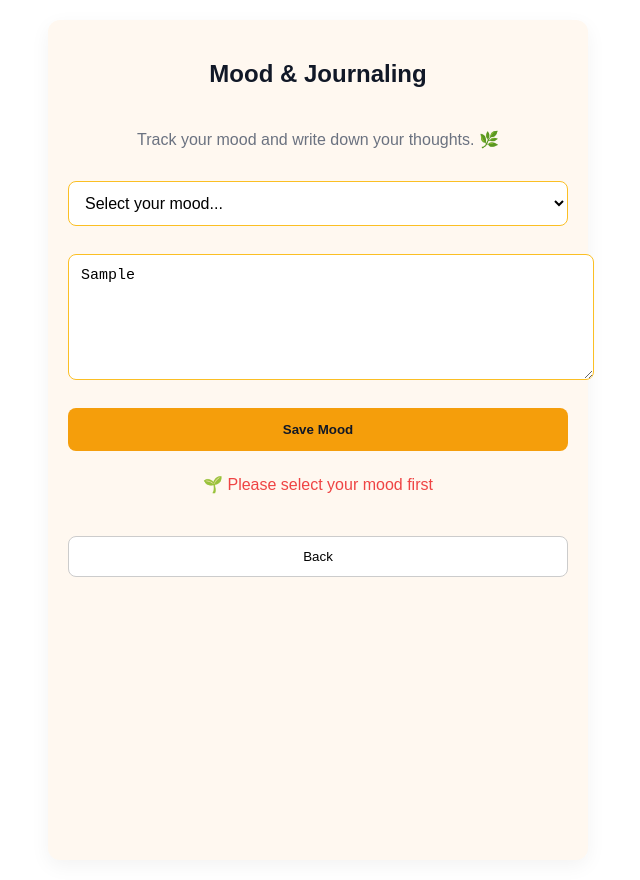
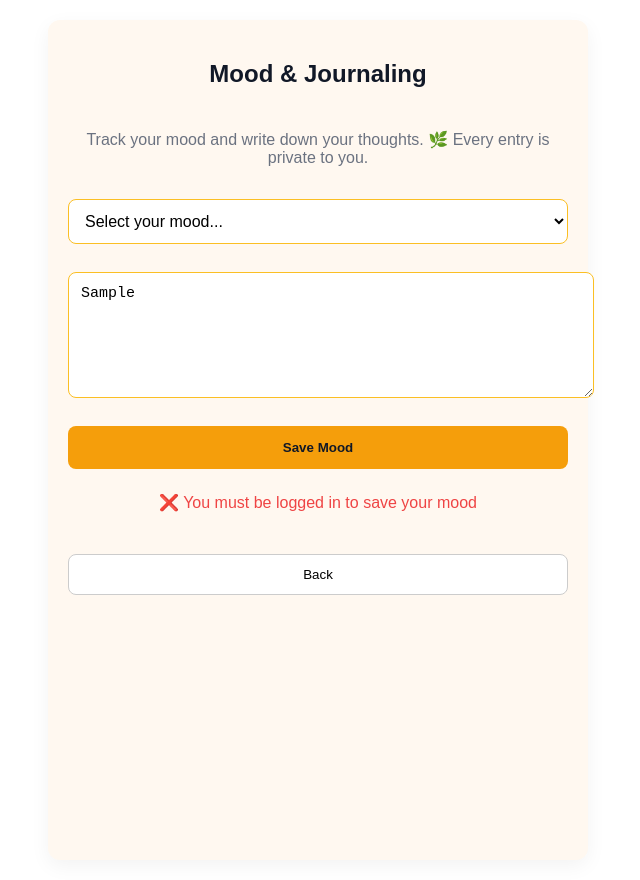
Before and after one commit to Rabbi111-cloud/Mental-Support-App, a Next.js app: page /mood in a window 1280 px wide. Both pictures are taken after typing "Sample" into the empty fields and a click on the button "Save Mood". Shown: the whole page, without its empty margins (322-962 px from the left). Built offline with nearby package versions, Linux system fonts and the light colour scheme; no server answers.

Commit message:
Update page.js

```diff
--- a/app/mood/page.js
+++ b/app/mood/page.js
@@ -12,22 +12,21 @@ export default function MoodTracker() {
   const [status, setStatus] = useState("")
 
   const saveMood = async () => {
-    // Ensure a mood is selected
+    const user = auth.currentUser
+
+    if (!user) {
+      setStatus("❌ You must be logged in to save your mood")
+      return
+    }
+
     if (!mood) {
       setStatus("🌱 Please select your mood first")
       return
     }
 
-    const user = auth.currentUser
-    if (!user) {
-      setStatus("❌ You must be logged in to save your mood")
-      return
-    }
-
     try {
-      // 🔑 Firestore write with userId to match rules
       await addDoc(collection(db, "moods"), {
-        userId: user.uid,
+        userId: user.uid, // 🔑 Must match your Firestore rules
         mood,
         journal,
         createdAt: serverTimestamp(),
@@ -43,7 +42,8 @@ export default function MoodTracker() {
   }
 
   return (
-    <main style={{
+    <main
+      style={{
         maxWidth: 500,
         margin: "20px auto",
         padding: 20,
@@ -54,11 +54,12 @@ export default function MoodTracker() {
         color: "#111827",
         display: "flex",
         flexDirection: "column",
-      gap: 16
-    }}>
+        gap: 16,
+      }}
+    >
       <h2 style={{ textAlign: "center", marginBottom: 10 }}>Mood & Journaling</h2>
       <p style={{ textAlign: "center", color: "#6b7280" }}>
-        Track your mood and write down your thoughts. 🌿
+        Track your mood and write down your thoughts. 🌿 Every entry is private to you.
       </p>
 
       <select
@@ -71,7 +72,7 @@ export default function MoodTracker() {
           border: "1px solid #fbbf24",
           marginBottom: 12,
           backgroundColor: "#fff",
-          fontSize: 16
+          fontSize: 16,
         }}
       >
         <option value="">Select your mood...</option>
@@ -117,12 +118,14 @@ export default function MoodTracker() {
       </button>
 
       {status && (
-        <p style={{
+        <p
+          style={{
             textAlign: "center",
             marginTop: 8,
             color: status.includes("🌸") ? "#059669" : "#ef4444",
-          fontWeight: "500"
-        }}>
+            fontWeight: "500",
+          }}
+        >
           {status}
         </p>
       )}
@@ -136,7 +139,7 @@ export default function MoodTracker() {
           border: "1px solid #ccc",
           backgroundColor: "#fff",
           marginTop: 10,
-          cursor: "pointer"
+          cursor: "pointer",
         }}
       >
         Back
```
Lines whose indentation alone changed are shown as unchanged.
